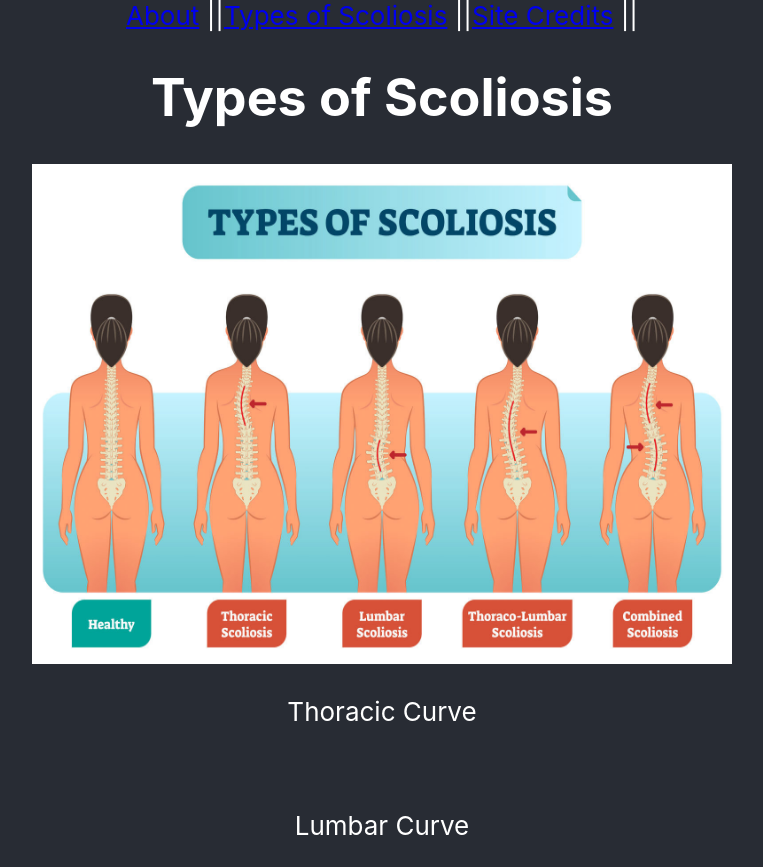
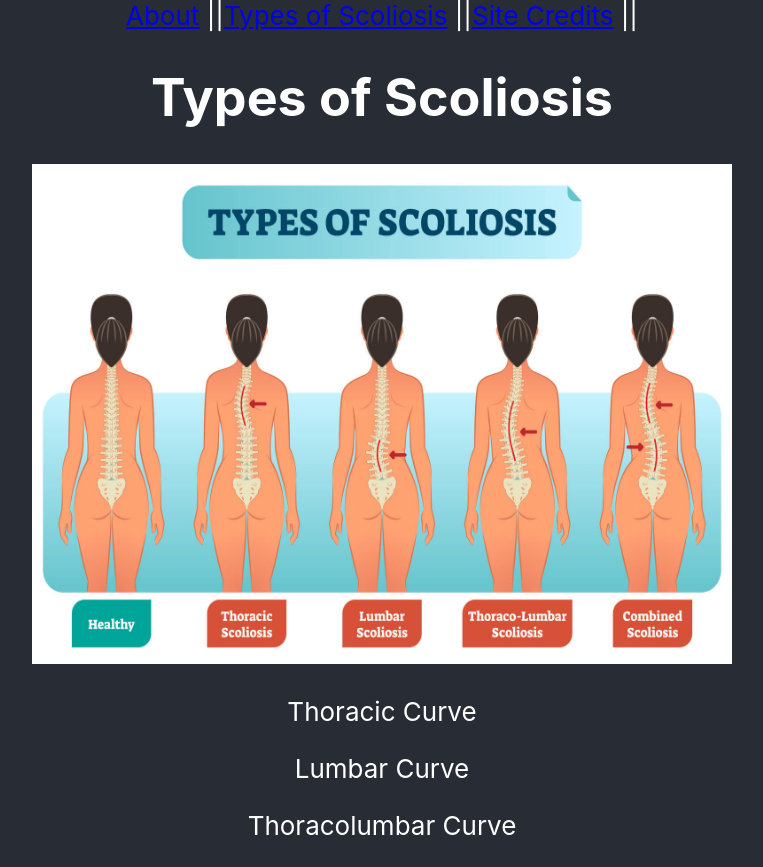
Before and after one commit to YoshiMejia/scoliosis-SPA, a React (Create React App) app: page /types in a window 1280 px wide. Shown: the whole page, without its empty margins (258-1021 px from the left). Built offline with nearby package versions, Linux system fonts and the light colour scheme.

Commit message:
added new component, switched hideForm function from else statements to case statement

```diff
--- a/src/containers/TypesContainer.js
+++ b/src/containers/TypesContainer.js
@@ -2,27 +2,55 @@ import React from 'react';
 import types_of_scoly from '../types_of_scoly.jpeg';
 import { Thoracic } from '../components/Thoracic';
 import { Lumbar } from '../components/Lumbar';
-
+import { Thoracolumbar } from '../components/Thoracolumbar';
 
 class TypesContainer extends React.Component {
     state = {
         showThoracic: false,
-        showLumbar: false
+        showLumbar: false,
+        showThoracolumbar: false
     }
 
     hideForm = (e) => {
-        if (e.target.className === 'thoracic-button'){
+        switch(e.target.className){
+            case 'thoracic-button':
                 this.setState({
                     ...this.state,
                     showThoracic: !this.state.showThoracic
                 })
-        } else if (e.target.className === 'lumbar-button'){
+                break;
+            case 'lumbar-button':
                 this.setState({
                     ...this.state,
                     showLumbar: !this.state.showLumbar
                 })
+                break;
+            case 'thoracolumbar-button':
+                this.setState({
+                    ...this.state,
+                    showThoracolumbar: !this.state.showThoracolumbar
+                })
+                break;
+            default:
+                console.log("unknown category");
+                break;
         }
+
     }
+
+    // hideForm = (e) => {
+    //     if (e.target.className === 'thoracic-button'){
+    //         this.setState({
+    //             ...this.state,
+    //             showThoracic: !this.state.showThoracic
+    //         })
+    //     } else if (e.target.className === 'lumbar-button'){
+    //         this.setState({
+    //             ...this.state,
+    //             showLumbar: !this.state.showLumbar
+    //         })
+    //     }
+    // }
 
     render(){
         return(
@@ -32,9 +60,10 @@ class TypesContainer extends React.Component {
 
                     <p className='thoracic-button' onClick={this.hideForm}>Thoracic Curve</p>
                         {this.state.showThoracic && <Thoracic />}
-                <br />
                     <p className='lumbar-button' onClick={this.hideForm}>Lumbar Curve</p>
                         {this.state.showLumbar && <Lumbar />}
+                    <p className='thoracolumbar-button' onClick={this.hideForm}>Thoracolumbar Curve</p>
+                        {this.state.showThoracolumbar && <Thoracolumbar />}
                     {/*
                     container will hold Types.js which will be components of data holding info on each curve in the photo.
 
```
Lines whose indentation alone changed are shown as unchanged.
